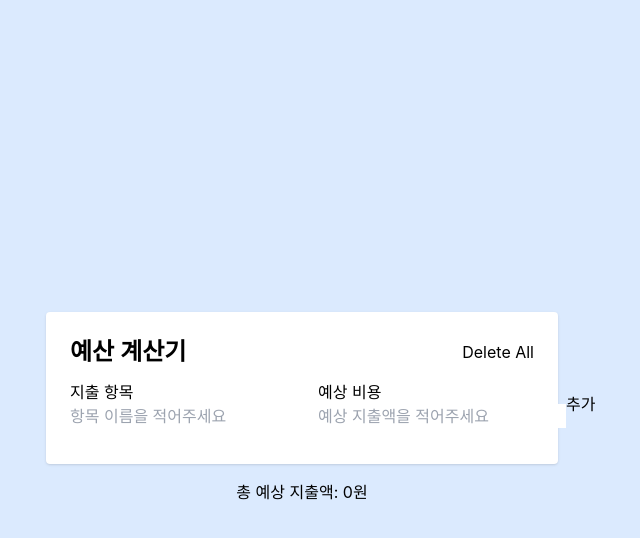
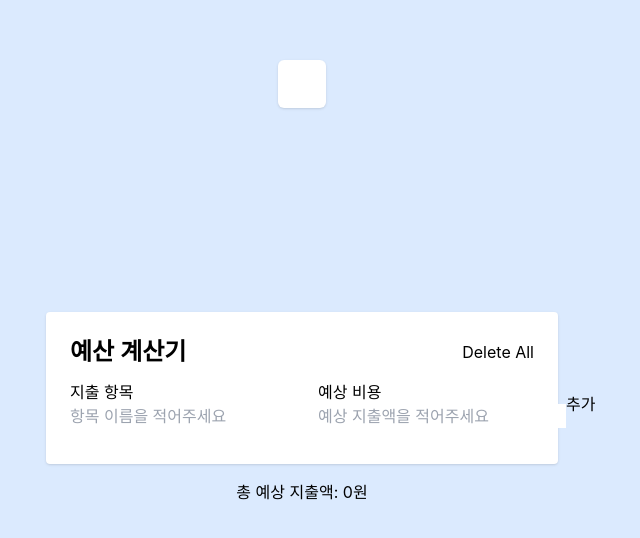
Before and after one commit to Jason-Yang96/groom-assignment_expense-calculator, a React (Create React App) app: page / in a window 1280 px wide. Shown: the top 538 px of the page, without its empty margins (338-978 px from the left). Built offline with nearby package versions, Linux system fonts and the light colour scheme.

Commit message:
problem evoked: alert message box color issue

```diff
--- a/src/components/Notification.js
+++ b/src/components/Notification.js
@@ -1,7 +1,14 @@
 import React from 'react';
 
 const Notification = ({ alertMessage }) => {
-	return <div className='absolute top-11'>{alertMessage}</div>;
+	return (
+		<div
+			className={`${
+				alertMessage ? 'bg-blue-100' : 'bg-white'
+			} absolute top-11 rounded-md shadow bg-white p-6 m-4`}>
+			{alertMessage}
+		</div>
+	);
 };
 
 export default Notification;
```
Also changed, not shown: src/components/List.js (+0 -35 lines).
